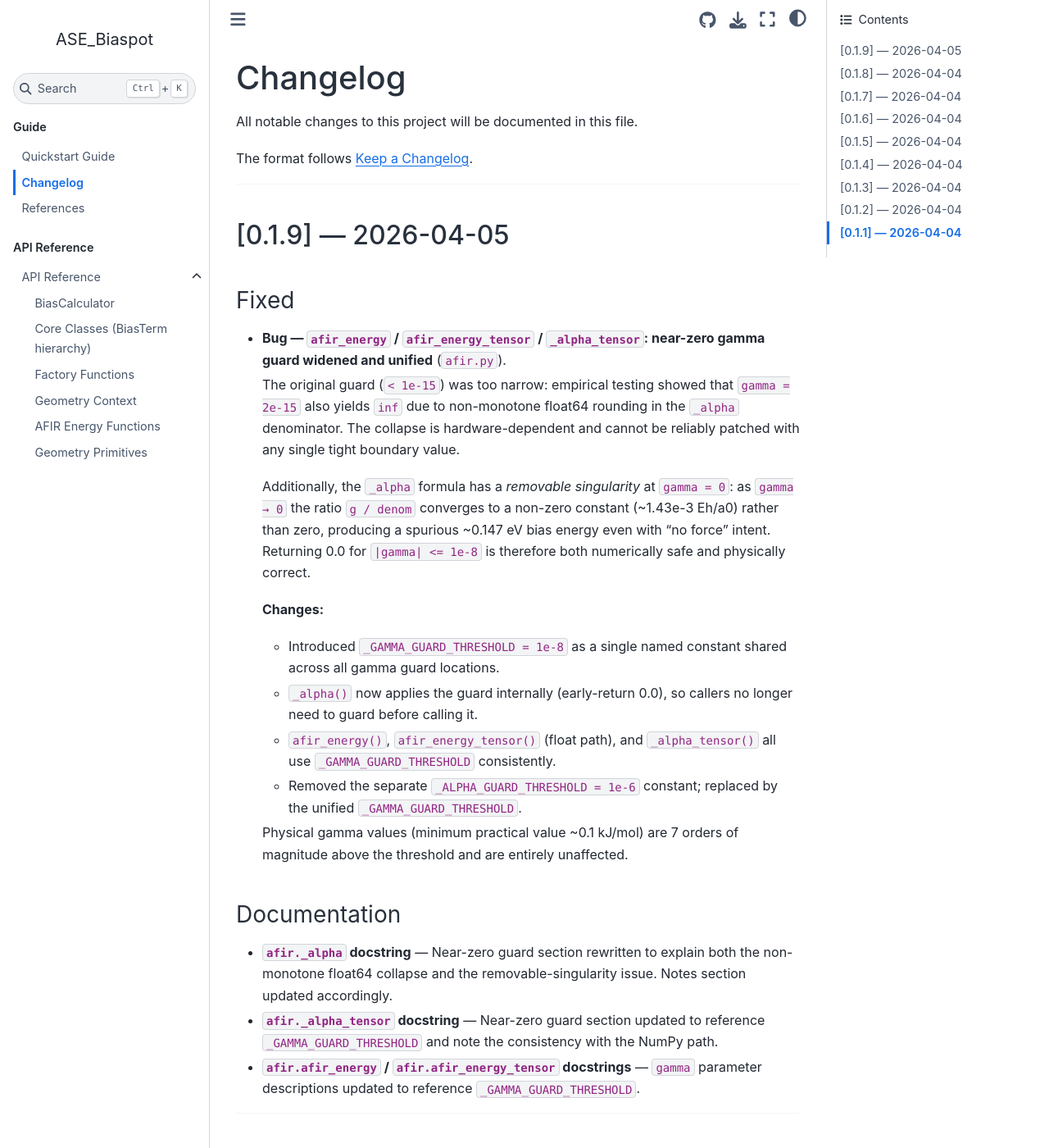
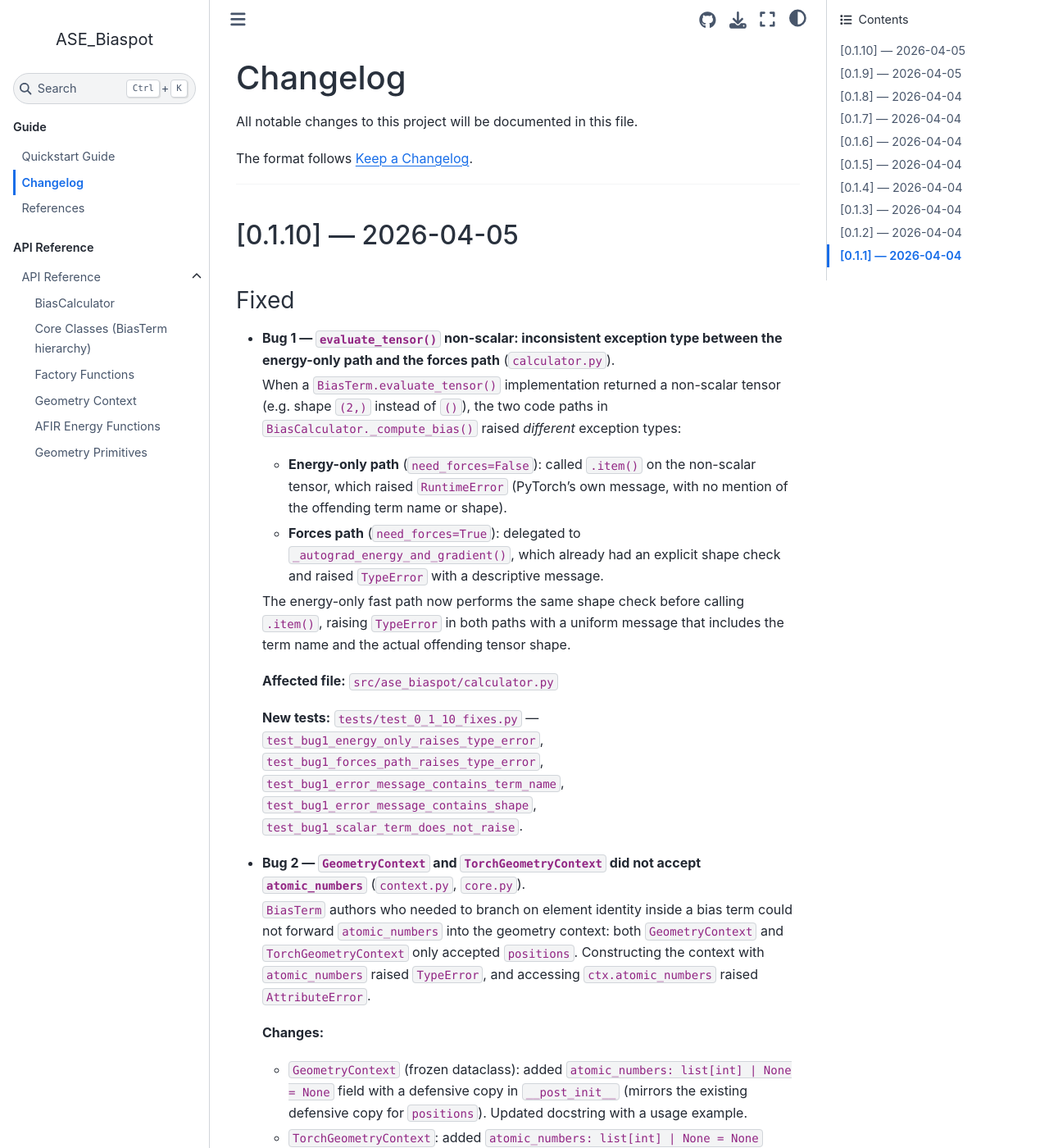
Before and after one commit to ss0832/ASE_Biaspot, a Sphinx documentation site: the page built from docs/CHANGELOG.md, in a window 1280 px wide and 1400 px high. Shown: the whole window at 82% size. Built offline with Sphinx 7.4.7 and the Sphinx Book theme 1.1.4, drawn with Linux system fonts in a browser that asks for light colours; some of the changed text lies outside the part shown.

Commit message:
Add files via upload

```diff
--- a/docs/CHANGELOG.md
+++ b/docs/CHANGELOG.md
@@ -3,6 +3,75 @@
 All notable changes to this project will be documented in this file.
 
 The format follows [Keep a Changelog](https://keepachangelog.com/en/1.1.0/).
+
+---
+
+## [0.1.10] — 2026-04-05
+
+### Fixed
+
+- **Bug 1 — `evaluate_tensor()` non-scalar: inconsistent exception
+  type between the energy-only path and the forces path** (`calculator.py`).
+
+  When a `BiasTerm.evaluate_tensor()` implementation returned a non-scalar
+  tensor (e.g. shape `(2,)` instead of `()`), the two code paths in
+  `BiasCalculator._compute_bias()` raised *different* exception types:
+
+  - **Energy-only path** (`need_forces=False`): called `.item()` on the
+    non-scalar tensor, which raised `RuntimeError` (PyTorch's own message,
+    with no mention of the offending term name or shape).
+  - **Forces path** (`need_forces=True`): delegated to
+    `_autograd_energy_and_gradient()`, which already had an explicit shape
+    check and raised `TypeError` with a descriptive message.
+
+  The energy-only fast path now performs the same shape check before calling
+  `.item()`, raising `TypeError` in both paths with a uniform message that
+  includes the term name and the actual offending tensor shape.
+
+  **Affected file:** `src/ase_biaspot/calculator.py`
+
+  **New tests:** `tests/test_0_1_10_fixes.py` —
+  `test_bug1_energy_only_raises_type_error`,
+  `test_bug1_forces_path_raises_type_error`,
+  `test_bug1_error_message_contains_term_name`,
+  `test_bug1_error_message_contains_shape`,
+  `test_bug1_scalar_term_does_not_raise`.
+
+- **Bug 2 — `GeometryContext` and
+  `TorchGeometryContext` did not accept `atomic_numbers`** (`context.py`,
+  `core.py`).
+
+  `BiasTerm` authors who needed to branch on element identity inside a bias
+  term could not forward `atomic_numbers` into the geometry context: both
+  `GeometryContext` and `TorchGeometryContext` only accepted `positions`.
+  Constructing the context with `atomic_numbers` raised `TypeError`, and
+  accessing `ctx.atomic_numbers` raised `AttributeError`.
+
+  **Changes:**
+
+  - `GeometryContext` (frozen dataclass): added `atomic_numbers:
+    list[int] | None = None` field with a defensive copy in `__post_init__`
+    (mirrors the existing defensive copy for `positions`). Updated docstring
+    with a usage example.
+  - `TorchGeometryContext`: added `atomic_numbers: list[int] | None = None`
+    parameter to `__init__` and stored it in `__slots__`.
+  - `CallableTerm.evaluate()` (`core.py`): now passes `atomic_numbers` to
+    `GeometryContext(positions=positions, atomic_numbers=atomic_numbers)`.
+  - `TorchCallableTerm.evaluate_tensor()` (`core.py`): now passes
+    `atomic_numbers` to
+    `TorchGeometryContext(positions=positions, atomic_numbers=atomic_numbers)`.
+
+  Variable extractor lambdas such as `lambda ctx: ctx.atomic_numbers` now
+  work in both `CallableTerm` and `TorchCallableTerm` without any changes to
+  existing user code.
+
+  **Affected files:** `src/ase_biaspot/context.py`, `src/ase_biaspot/core.py`
+
+  **New tests:** `tests/test_0_1_10_fixes.py` —
+  `TestGeometryContextAtomicNumbers` (8 cases),
+  `TestTorchGeometryContextAtomicNumbers` (4 cases),
+  `test_callable_term_forwards_atomic_numbers_to_context`,
+  `test_torch_callable_term_forwards_atomic_numbers_to_context`.
 
 ---
 
--- a/pyproject.toml
+++ b/pyproject.toml
@@ -4,7 +4,7 @@ build-backend = "setuptools.build_meta"
 
 [project]
 name = "ase-biaspot"
-version = "0.1.9"
+version = "0.1.10"
 description = "User-defined bias potentials for ASE geometry optimization with learnable weights (nn.Parameter), torch/autograd and numerical fallback."
 readme = "README.md"
 license = "GPL-3.0-only"
```
Also changed, not shown: docs/api/calculator.rst (+11 -0 lines), docs/api/context.rst (+22 -0 lines), 4 other files.
